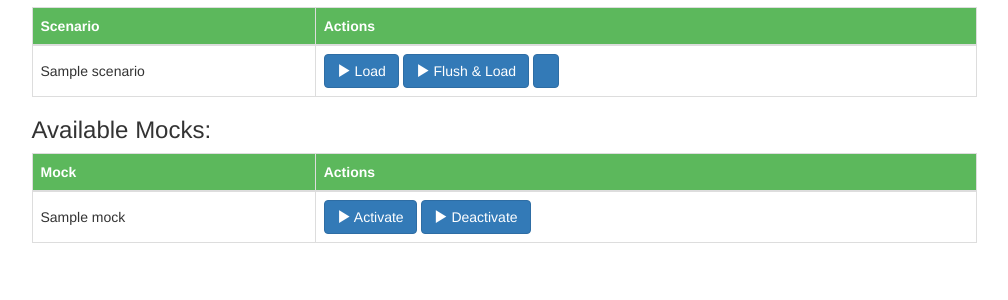
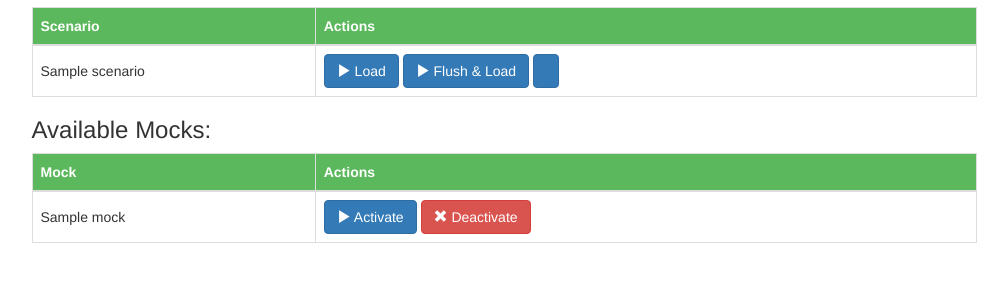
Before and after one commit to skalanux/django-remote-scenario, a Django app: template django_rs/templates/index.html in a window 1280 px wide. Shown: the part 212-512 px from the top of the page, without its empty margins (136-1144 px from the left). Run offline with Django 3.2, Linux system fonts and the light colour scheme; the template is opened without the code that fills it: most values are stand-ins (such as "Sample title", 1, 10 or a date in 2020); some libraries are stand-ins or nearby versions.

Commit message:
mocks activate/deactivate links

```diff
--- a/django_rs/templates/index.html
+++ b/django_rs/templates/index.html
@@ -64,18 +64,18 @@
             <th class="actions">Actions</th>
           </thead>
           <tbody>
-          {% for mock in mocks %}
+          {% for mock in app.mocks %}
           <tr>
             <td>{{ mock }}</td>
             <td>
-              <button class="activate-mock btn btn-primary" type="button" data-mock={{mock}} data-app="{{app.name}}">
+              <a href="/{{app.name}}/mocks/{{mock}}" class="activate-mock btn btn-primary">
                 <span class="glyphicon glyphicon-play" aria-hidden="true"></span>
                 Activate
-              </button>
-              <button class="deactivate-mock btn btn-primary" type="button" data-mock={{mock}} data-app="{{app.name}}">
-                <span class="glyphicon glyphicon-play" aria-hidden="true"></span>
+              </a>
+              <a href="/{{app.name}}/mocks/{{mock}}?activate=0" class="activate-mock btn btn-danger">
+                <span class="glyphicon glyphicon-remove" aria-hidden="true"></span>
                 Deactivate
-              </button>
+              </a>
             </td>
           </tr>
           {% endfor %}
```
